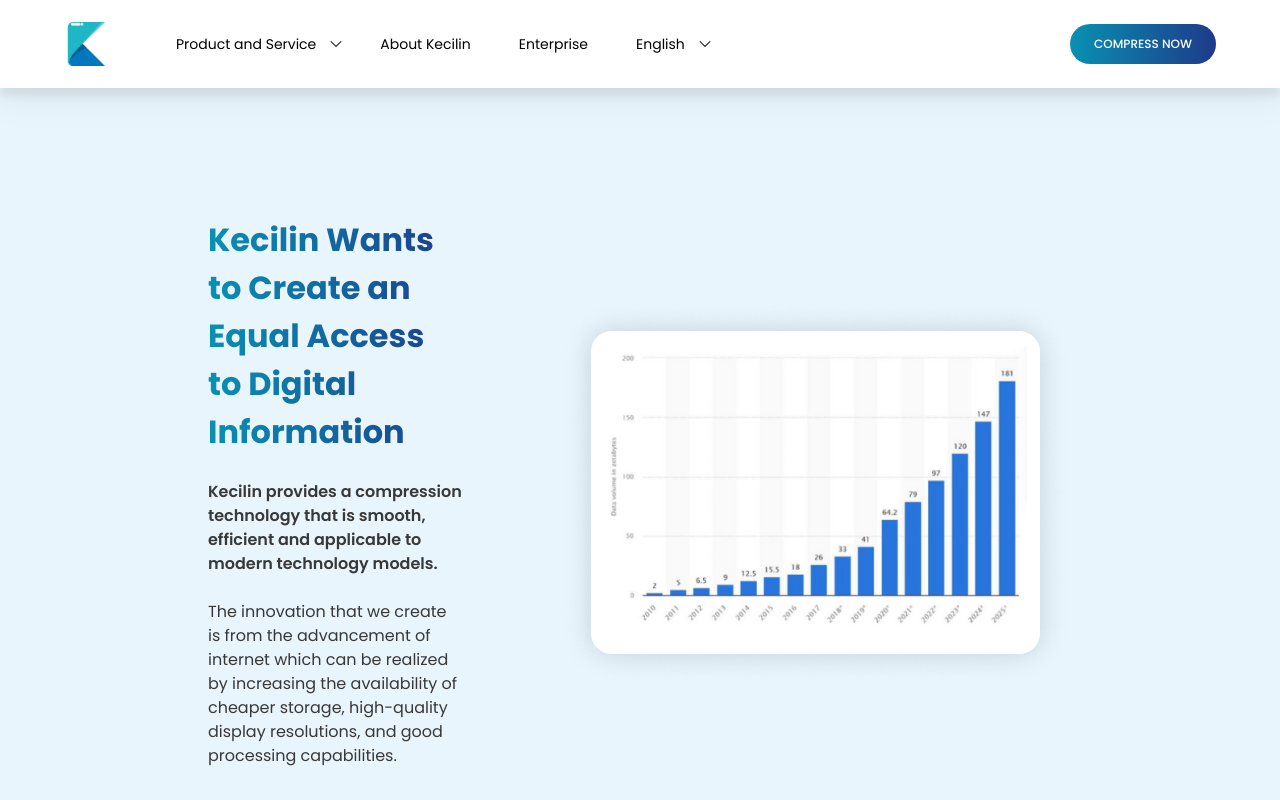
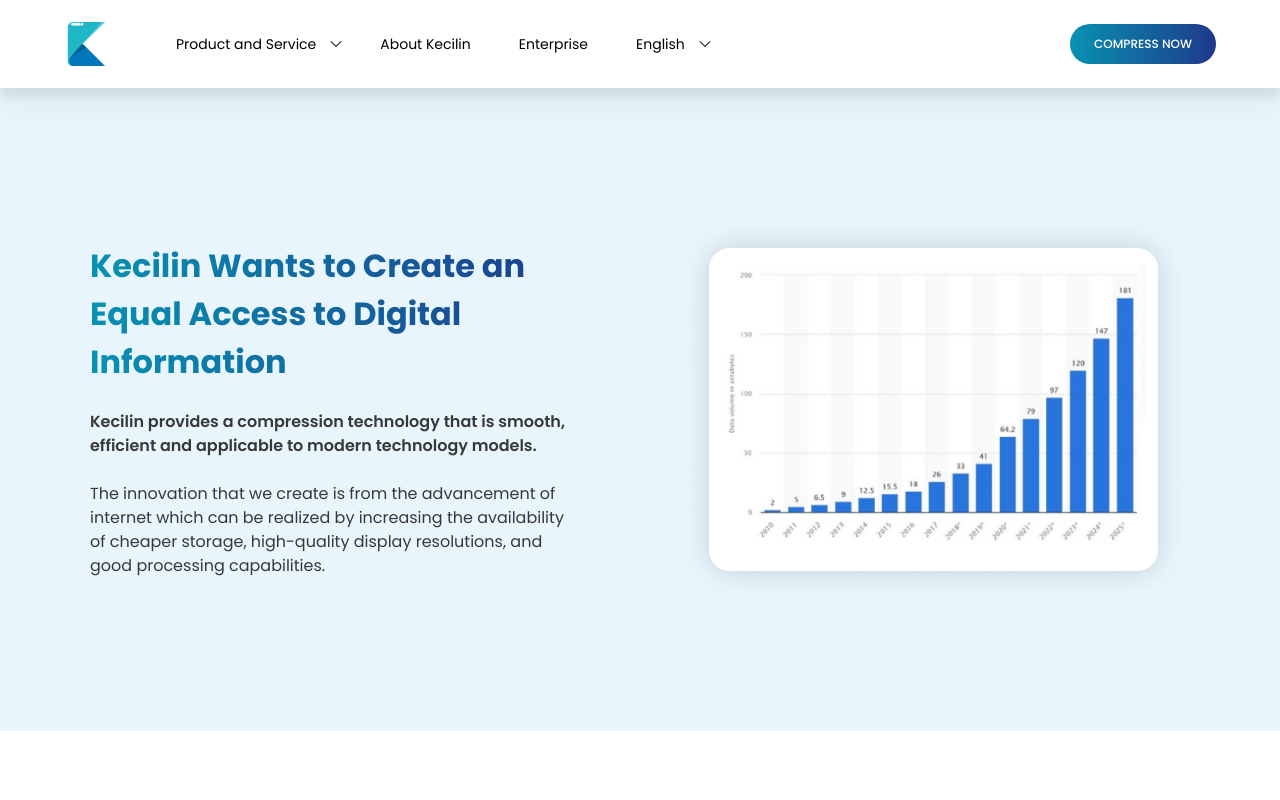
Before and after one commit to daffakamal/kecilin-clone, a Next.js app: page /About in a window 1280 px wide. Shown: the top 800 px of the page. Built offline with nearby package versions, Linux system fonts and the light colour scheme.

Commit message:
fix: About page responsiveness

```diff
--- a/components/About/title.js
+++ b/components/About/title.js
@@ -4,9 +4,9 @@ import ChartImg from "../../assets/Images/About/chart-about.png";
 
 export default function AboutTitle() {
   return (
-    <div className="w-full h-full bg-[#e8f5fc] px-[24px] sm:px-16 lg:px-32 xl:px-52 2xl:px-80 py-12 sm:py-20 lg:py-24 xl:py-32">
-      <div className="w-full lg:flex items-center gap-x-[5rem] xl:gap-x-[6rem]">
-        <div className="w-full grid justify-items-start gap-y-6 sm:gap-y-7 lg:gap-y-6 pb-10 sm:pb-14 lg:pb-0">
+    <div className="w-full h-full bg-[#e8f5fc] px-[24px] sm:px-16 py-12 sm:py-20 lg:py-24 xl:py-32">
+      <div className="large:max-w-[1100px] mx-auto md:flex items-center md:gap-x-7 lg:gap-x-[5rem] xl:gap-x-[6rem]">
+        <div className="w-full grid justify-items-start gap-y-6 sm:gap-y-7 lg:gap-y-6 pb-10 sm:pb-14 lg:pb-0 md:text-left text-center">
           <h1 className="font-PoppinsBold text-[26px] sm:text-[28px] lg:text-[32px] xl:text-[32px] text-transparent bg-clip-text bg-gradient-to-r from-cyan-600 to-blue-900">
             Kecilin Wants to Create an Equal Access to Digital Information
           </h1>
@@ -23,7 +23,7 @@ export default function AboutTitle() {
         </div>
         <Image
           src={ChartImg.src}
-          className="mx-auto xs:w-[340px] sm:w-[370px] md:w-[400px] lg:w-[800px] xl:w-[900px] pointer-events-none"
+          className="mx-auto xs:w-[340px] sm:w-[370px] md:w-[580px] lg:w-[800px] xl:w-[900px] pointer-events-none"
           width={513}
           height={387}
           loading="lazy"
--- a/pages/About/index.js
+++ b/pages/About/index.js
@@ -20,10 +20,12 @@ export default function Home() {
         />
         <link rel="icon" href="/kecilin-logo.svg" />
       </Head>
-      <Navbar />
-      <AboutTitle />
-      <Team />
-      <Footer />
+      <div className="overflow-hidden">
+        <Navbar />
+        <AboutTitle />
+        <Team />
+        <Footer />
+      </div>
     </>
   );
 }
```
